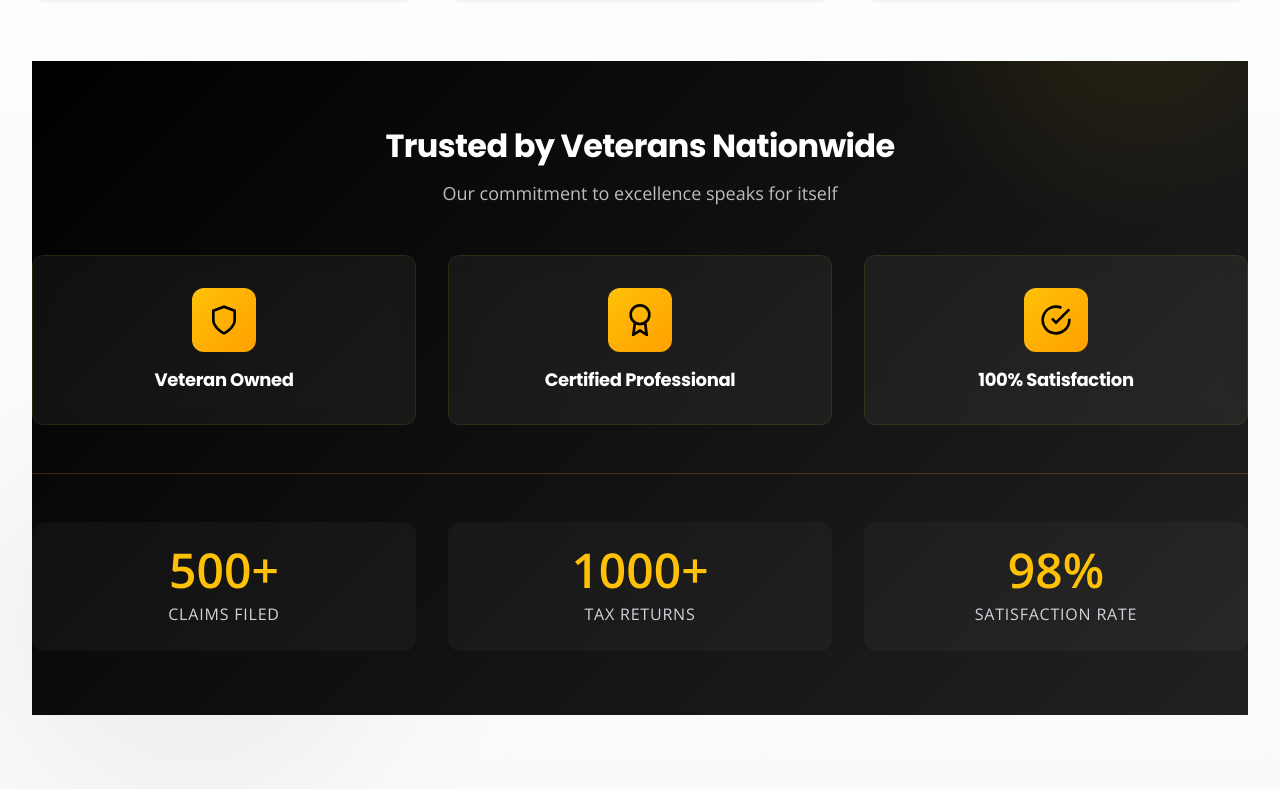
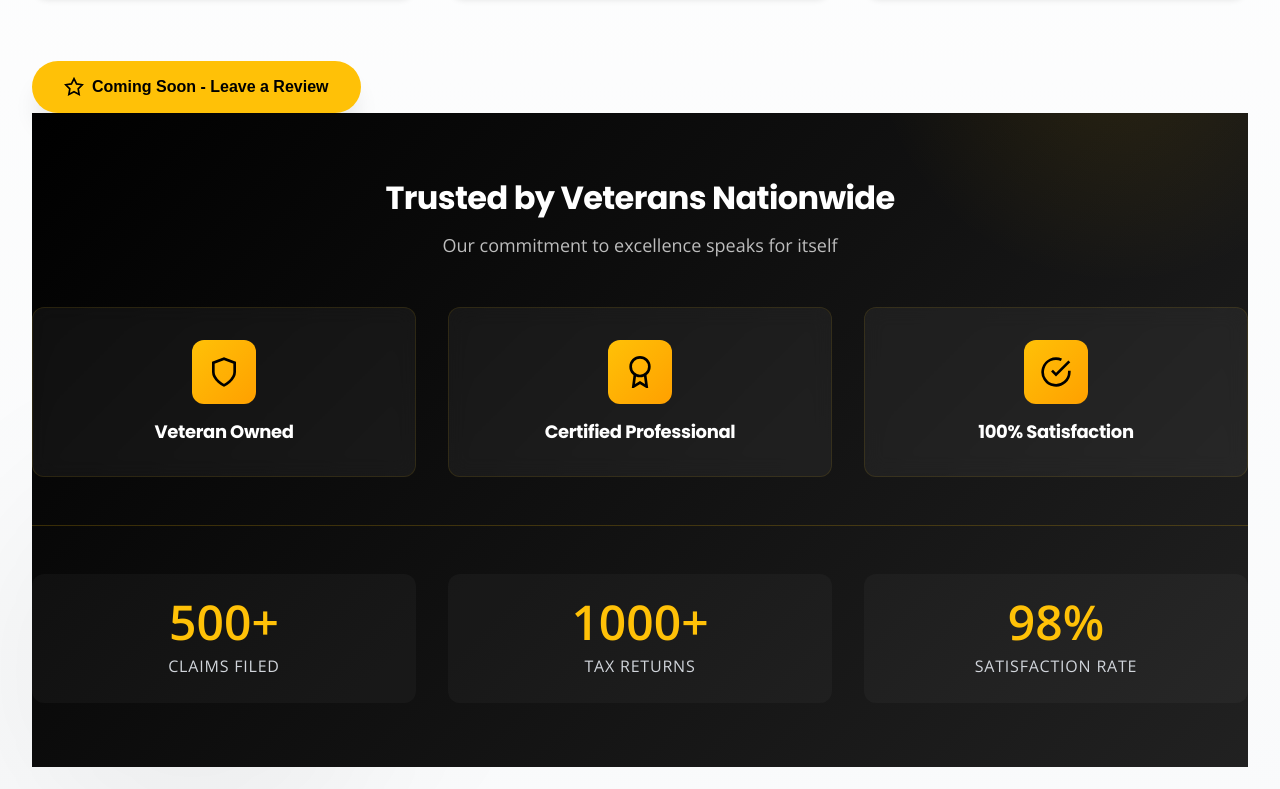
Before and after one commit to tcjrtc2/Version-1, a plain HTML site: page index.html in a window 1280 px wide. Shown: the part 5292-6081 px from the top of the page. Drawn offline with nearby package versions, Linux system fonts and the light colour scheme.

Commit message:
Add 'Leave Review' button to index.html

```diff
--- a/index.html
+++ b/index.html
@@ -613,6 +613,16 @@
                 </div>
             </div>
 
+            <!-- Leave Review Button -->
+            <div class="testimonials-cta">
+                <button class="btn btn-primary btn-review" disabled>
+                    <svg width="20" height="20" viewBox="0 0 24 24" fill="none" stroke="currentColor" stroke-width="2">
+                        <polygon points="12 2 15.09 8.26 22 9.27 17 14.14 18.18 21.02 12 17.77 5.82 21.02 7 14.14 2 9.27 8.91 8.26 12 2"></polygon>
+                    </svg>
+                    Coming Soon - Leave a Review
+                </button>
+            </div>
+
             <!-- Trust Badges -->
             <div class="trust-section animate-on-scroll">
                 <div class="trust-header">
```
